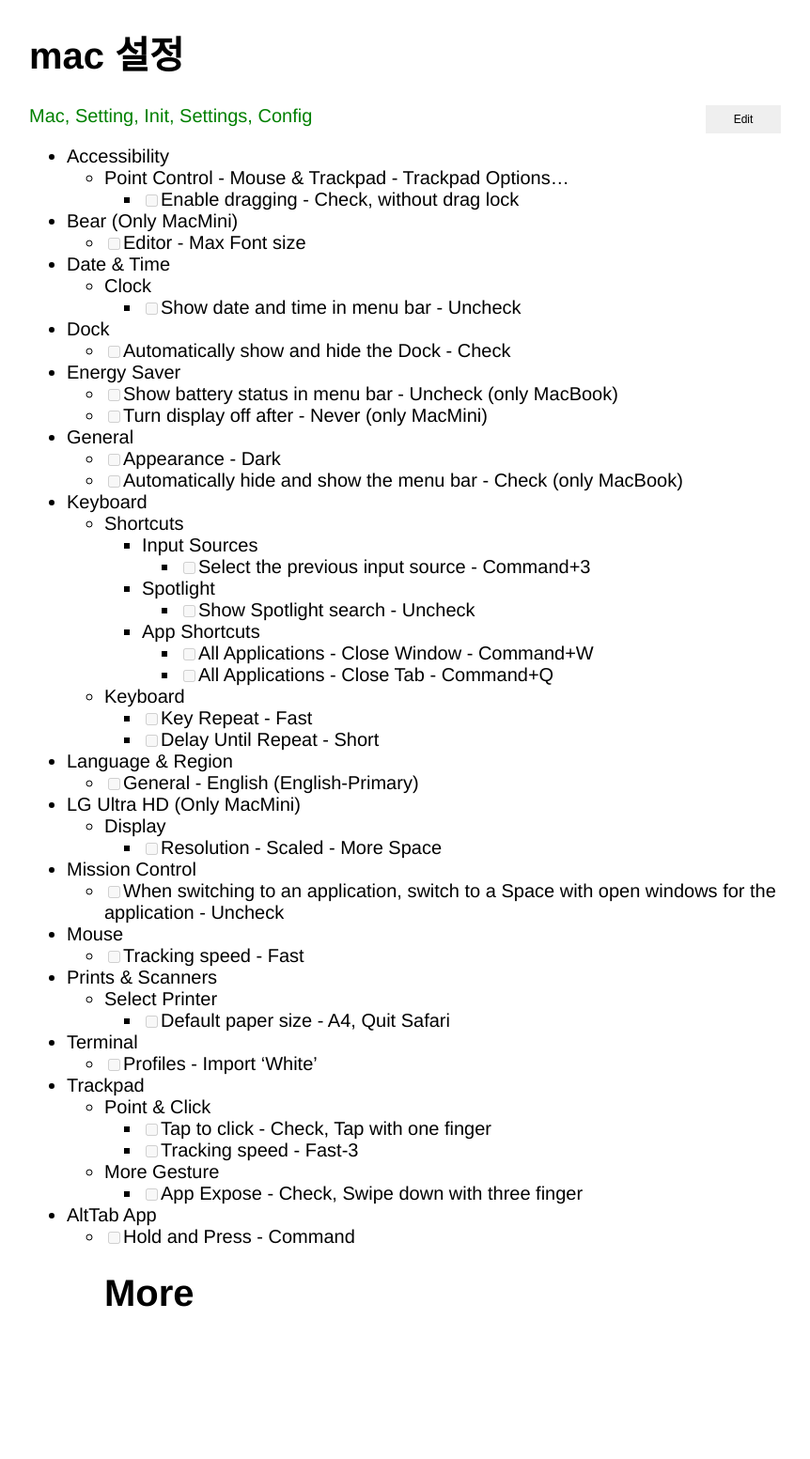
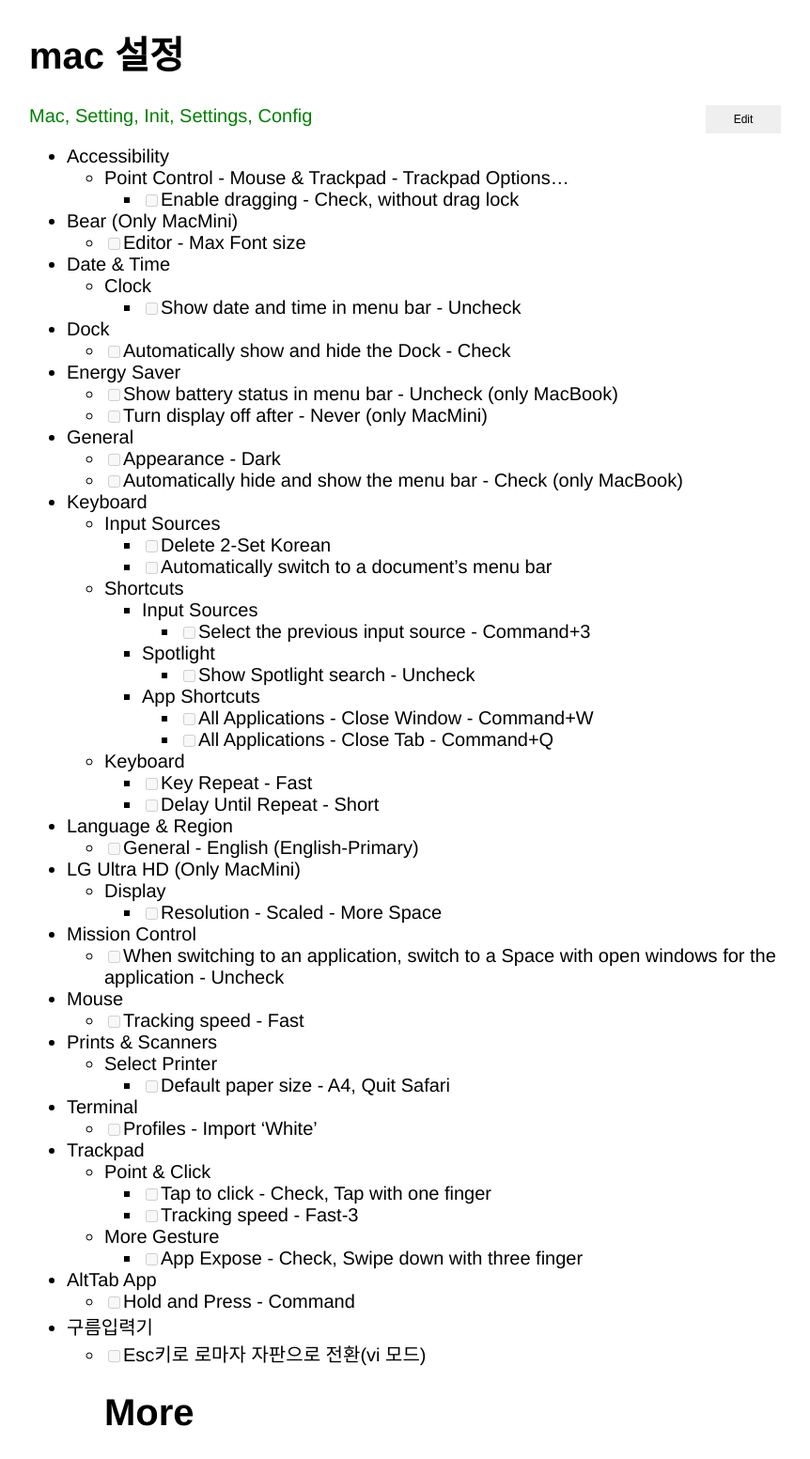
Before and after one commit to xiote/20200810_xiote.github.io, a Jekyll site: the page built from _posts/2020-07-25-09-30-32.md, in a window 1280 px wide. Shown: the whole page at 94% size, without its empty margins (209-1071 px from the left). Built offline with Jekyll 4.4.1, drawn with Linux system fonts in a browser that asks for light colours; before the commit the page ends 1426 px from its top, so only the background shows below that.

Commit message:
Update 2020-07-25-09-30-32.md

```diff
--- a/_posts/2020-07-25-09-30-32.md
+++ b/_posts/2020-07-25-09-30-32.md
@@ -21,6 +21,9 @@
     - [ ]  Appearance - Dark
     - [ ]  Automatically hide and show the menu bar - Check (only MacBook)
 - Keyboard
+    - Input Sources
+        - [ ] Delete 2-Set Korean
+        - [ ] Automatically switch to a document's menu bar
     - Shortcuts
         - Input Sources
             - [ ]  Select the previous input source - Command+3
@@ -54,4 +57,6 @@
         - [ ]  App Expose - Check, Swipe down with three finger
 - AltTab App
     - [ ]  Hold and Press - Command
+- 구름입력기
+    - [ ]  Esc키로 로마자 자판으로 전환(vi 모드)
 # More
```
